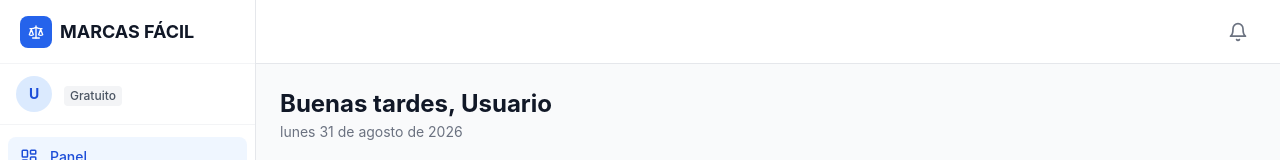
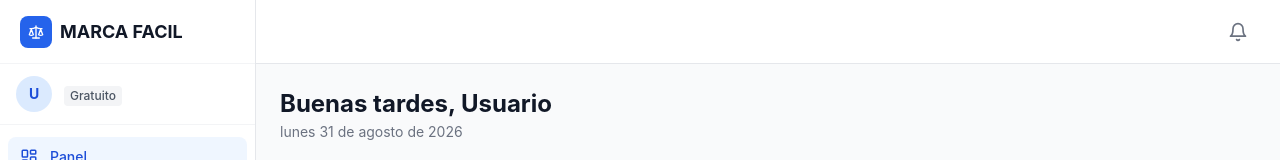
Before and after one commit to leguizamonpondal/marca-facil, a React (Vite) app in the folder marcas-facil/web/: page /dashboard in a window 1280 px wide. Shown: the top 160 px of the page. Built offline with nearby package versions, Linux system fonts and the light colour scheme; no server answers; sample sign-in values are in the browser's storage.

Commit message:
Update Sidebar.tsx

```diff
--- a/marcas-facil/web/src/components/layout/Sidebar.tsx
+++ b/marcas-facil/web/src/components/layout/Sidebar.tsx
@@ -73,7 +73,7 @@
             <div className="w-8 h-8 bg-primary-600 rounded-lg flex items-center justify-center">
               <Scale className="w-4 h-4 text-white" />
             </div>
-            <span className="font-bold text-gray-900 text-lg">MARCAS FÁCIL</span>
+            <span className="font-bold text-gray-900 text-lg">MARCA FACIL</span>
           </div>
           <button
             onClick={onClose}
```
